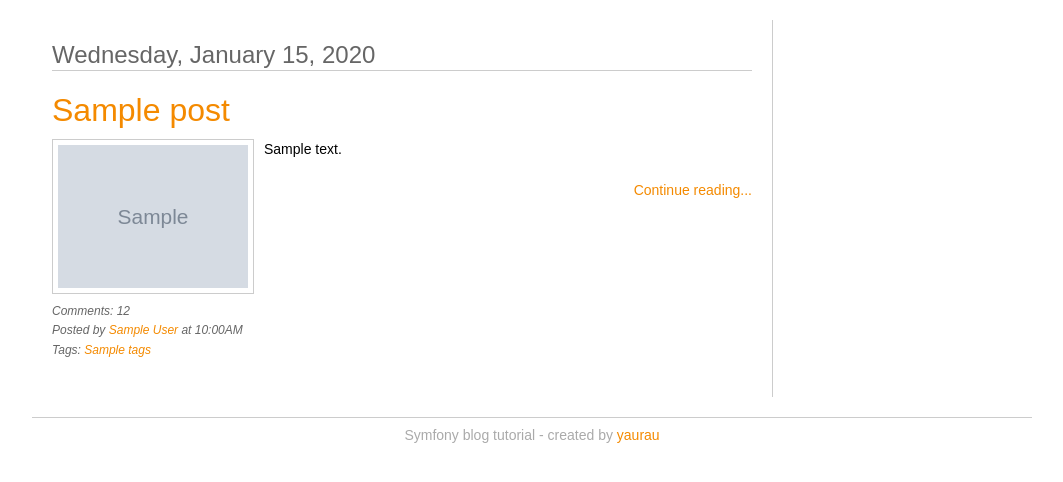
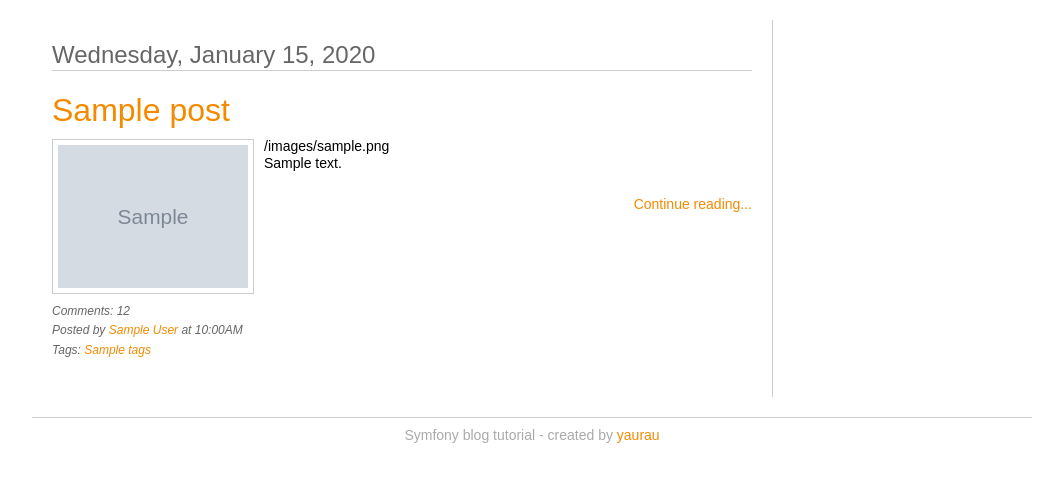
Before and after one commit to Rama7778/blog, a Symfony app: template templates/Blog/index.html.twig in a window 1280 px wide. Shown: the part 210-692 px from the top of the page, without its empty margins (108-1171 px from the left). Run offline with Twig, Linux system fonts and the light colour scheme; the template is opened without the code that fills it: most values are stand-ins (such as "Sample title", 1, 10 or a date in 2020); grey boxes marked "Sample" are stand-in pictures; some libraries are stand-ins or nearby versions; some web fonts are replaced.

Commit message:
Moving on to Symfony 4 17/09

```diff
--- a/public/index.php
+++ b/public/index.php
@@ -7,7 +7,6 @@ use Symfony\Component\HttpFoundation\Request;
 
 require __DIR__.'/../vendor/autoload.php';
 
-// The check is to ensure we don't use .env in production
 if (!isset($_SERVER['APP_ENV'])) {
     if (!class_exists(Dotenv::class)) {
         throw new \RuntimeException('APP_ENV environment variable is not defined. You need to define environment variables for configuration or add "symfony/dotenv" as a Composer dependency to load variables from a .env file.');
--- a/templates/Blog/index.html.twig
+++ b/templates/Blog/index.html.twig
@@ -9,7 +9,7 @@
             </header>
 
             <img src="{{ asset('/images')}}/{{  post.image|join }}" >
-            {#<br>#}
+            {{ asset('/images')}}/{{  post.image|join }}
             <div class="snippet">
                 <p>{{ post.text(500) }}</p>
                 <p class="continue"><a href="{{ path('ravtovich_blog_show', { 'id': post.id, 'slug': post.slug }) }}">Continue reading...</a></p>
```
Also changed, not shown: public/.htaccess.
